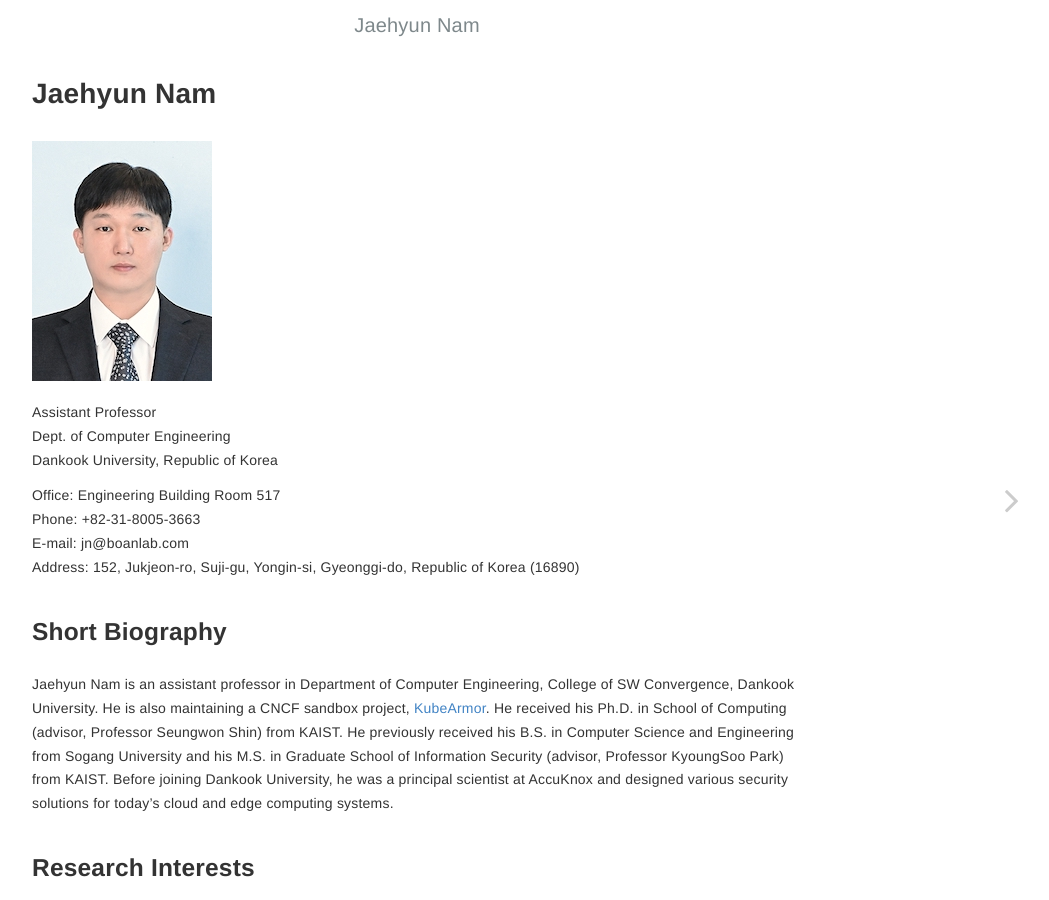
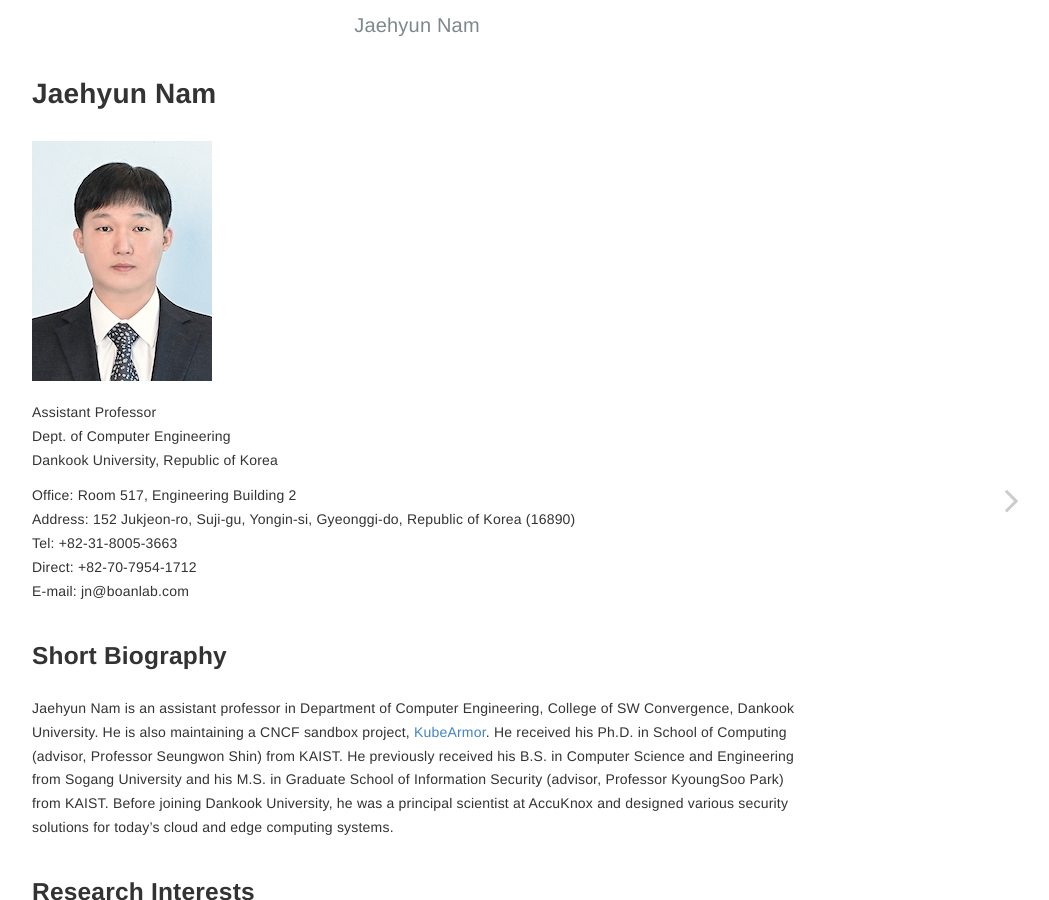
Before and after one commit to nam-jaehyun/nam-jaehyun.github.io, a Jekyll site: the page built from index.md, in a window 1280 px wide. Shown: the whole page, without its empty margins (223-1272 px from the left). Built offline with Jekyll 4.4.1, drawn with Linux system fonts in a browser that asks for light colours.

Commit message:
Update index.md

```diff
--- a/index.md
+++ b/index.md
@@ -8,10 +8,11 @@ Assistant Professor
 Dept. of Computer Engineering
 Dankook University, Republic of Korea
 
-Office: Engineering Building Room 517
-Phone: +82-31-8005-3663
+Office: Room 517, Engineering Building 2
+Address: 152 Jukjeon-ro, Suji-gu, Yongin-si, Gyeonggi-do, Republic of Korea (16890)
+Tel: +82-31-8005-3663
+Direct: +82-70-7954-1712
 E-mail: jn@boanlab.com
-Address: 152, Jukjeon-ro, Suji-gu, Yongin-si, Gyeonggi-do, Republic of Korea (16890)
 
 ## Short Biography
 
```
